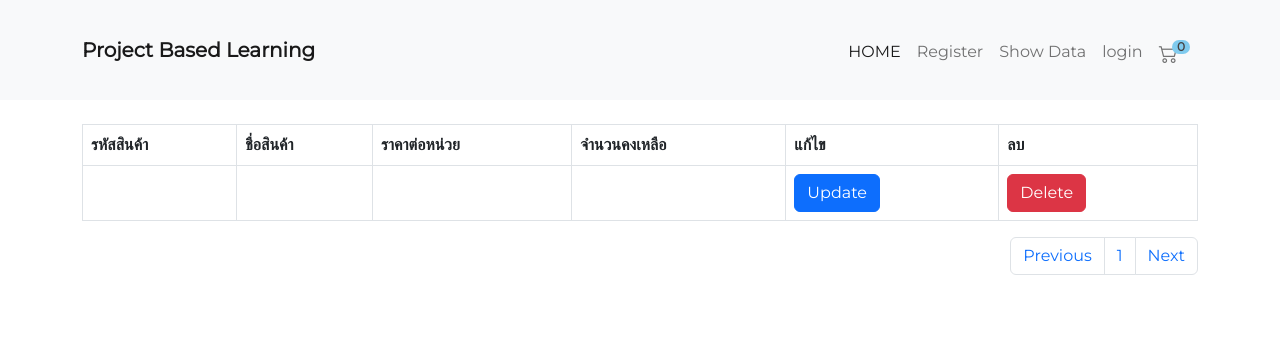
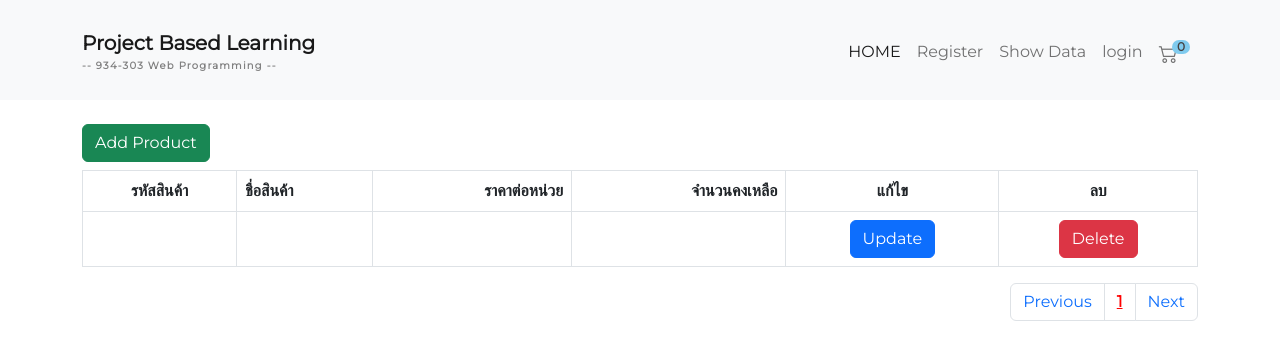
Before and after one commit to 2018Patty/project_based_learning, a PHP site: page /showproduct.php in a window 1280 px wide. Shown: the top 360 px of the page. Run offline with PHP 8.4, Linux system fonts and the light colour scheme; tables that the repository leaves empty or names only in its code hold one stand-in row (values such as "Sample post"); data that the repository does not hold is empty; some libraries are stand-ins or nearby versions.

Commit message:
add productForm

```diff
--- a/header.php
+++ b/header.php
@@ -5,7 +5,12 @@
     <div class="container">
 
         <!-- ตำแหน่งแสดง ตรา logo หรือชื่อเว็บไซต์  -->
-        <a class="navbar-brand" href="#">Project Based Learning</a>
+        <a class="navbar-brand" href="#">
+            <div class="d-flex flex-column">
+                <div class="titlepage">Project Based Learning</div>
+                <div class="subtitle">-- 934-303 Web Programming --</div>
+            </div>
+        </a>
 
         <!-- ปุ่มแฮมเบอร์เกอร์เมนู -->
         <button class="navbar-toggler" type="button" data-bs-toggle="collapse" data-bs-target="#navbarSupportedContent"
--- a/showproduct.php
+++ b/showproduct.php
@@ -7,7 +7,7 @@ include 'connectDB.php';
 
 
 //3. Generate SQL Statement
-$sql = "select * from products";
+$sql = "select * from products order by productID";
 
 // echo $sql;
 
@@ -77,16 +77,21 @@ $result2 = $con->query($sql2);
         if ($count_row > 0) {
 
         ?>
+        <div class="row mb-2">
+            <div class="col-md-3">
+                <a class=" btn btn-success" href="productForm.php" role="button">Add Product</a>
+            </div>
+        </div>
         <table class="table table-bordered">
             <thead>
                 <tr>
-                    <th scope="col">รหัสสินค้า</th>
-                    <th scope="col">ชื่อสินค้า</th>
-                    <th scope="col">ราคาต่อหน่วย</th>
-                    <th scope="col">จำนวนคงเหลือ</th>
+                    <th scope="col" class="text-center">รหัสสินค้า</th>
+                    <th scope="col" class="text-start">ชื่อสินค้า</th>
+                    <th scope="col" class="text-end">ราคาต่อหน่วย</th>
+                    <th scope="col" class="text-end">จำนวนคงเหลือ</th>
 
-                    <th scope="col">แก้ไข</th>
-                    <th scope="col">ลบ</th>
+                    <th scope="col" class="text-center">แก้ไข</th>
+                    <th scope="col" class="text-center">ลบ</th>
                 </tr>
             </thead>
             <tbody>
@@ -96,18 +101,20 @@ $result2 = $con->query($sql2);
                         // print_r($result['user_id']);
                     ?>
                 <tr>
-                    <td><?php echo $result['ProductID']; ?></td>
-                    <td><?php echo $result['ProductName']; ?></td>
-                    <td><?php echo $result['UnitPrice']; ?></td>
-                    <td><?php echo $result['UnitsInStock']; ?></td>
+                    <td class="text-center"><?php echo $result['ProductID']; ?></td>
+                    <td class="text-start"><?php echo $result['ProductName']; ?></td>
+                    <td class="text-end"><?php echo $result['UnitPrice']; ?></td>
+                    <td class="text-end"><?php echo $result['UnitsInStock']; ?></td>
                     <!-- <td>
-                        <img src="images/<?php //echo $result['picture'];
+                        <img src=" images/<?php //echo $result['picture'];
                                             ?>" class="img-thumbnail2" alt="...">
                     </td> -->
-                    <td><a class="btn btn-primary" href="editproduct.php?productid=<?php echo $result['ProductID']; ?>"
-                            role="button">Update</a></td>
-                    <td><a class="btn btn-danger" href="deleteProduct.php?productid=<?php echo $result['ProductID']; ?>"
-                            role="button"
+                    <td class="text-center"><a class=" btn btn-primary"
+                            href="editproduct.php?productid=<?php echo $result['ProductID']; ?>"
+                            role="button">Update</a>
+                    </td>
+                    <td class="text-center"><a class="btn btn-danger"
+                            href="deleteProduct.php?productid=<?php echo $result['ProductID']; ?>" role="button"
                             onclick="return confirm('Are you sure you want to delete this item?');">Delete</a></td>
                 </tr>
                 <?php
@@ -121,6 +128,7 @@ $result2 = $con->query($sql2);
         <nav aria-label="Page navigation example">
             <ul class=" pagination justify-content-end">
                 <?php
+
                 if ($n > 1) {
                     echo
                     "<li class='page-item'>
@@ -134,10 +142,20 @@ $result2 = $con->query($sql2);
                 }
                 $i = 1;
                 while ($i <= $numPages) {
-                    echo
-                    "<li class='page-item'>
-                            <a class='page-link' href='showproduct.php?n=" . $i . "'>" . $i . "</a>
+                    $currentpage = "";
+                    if ($i == $n) {
+
+                        echo
+                        "<li class='page-item'>
+                                <a class='page-link currentpage' href='showproduct.php?n=" . $i . "'>" . $i . "</a>
                         </li>";
+                    } else {
+                        echo
+                        "<li class='page-item'>
+                                <a class='page-link' href='showproduct.php?n=" . $i . "'>" . $i . "</a>
+                        </li>";
+                    }
+
                     $i++;
                 }
                 if ($n < $numPages) {
--- a/style.css
+++ b/style.css
@@ -14,6 +14,10 @@ body{
 }
 .login {
   width: 50%;
+  margin-top: 100px;
+}
+.formData {
+  width: 60%;
   margin-top: 100px;
 }
 .profile {
@@ -52,3 +56,13 @@ body{
   object-fit: contain;
 
 }
+.currentpage{
+  color:red;
+  font-weight: bold;
+  text-decoration: underline;
+}
+.subtitle{
+  font-size: 0.5em;
+  color:grey;
+  letter-spacing: 1.2px;
+}
```
Also changed, not shown: productForm.php (added, +122 -0 lines).
